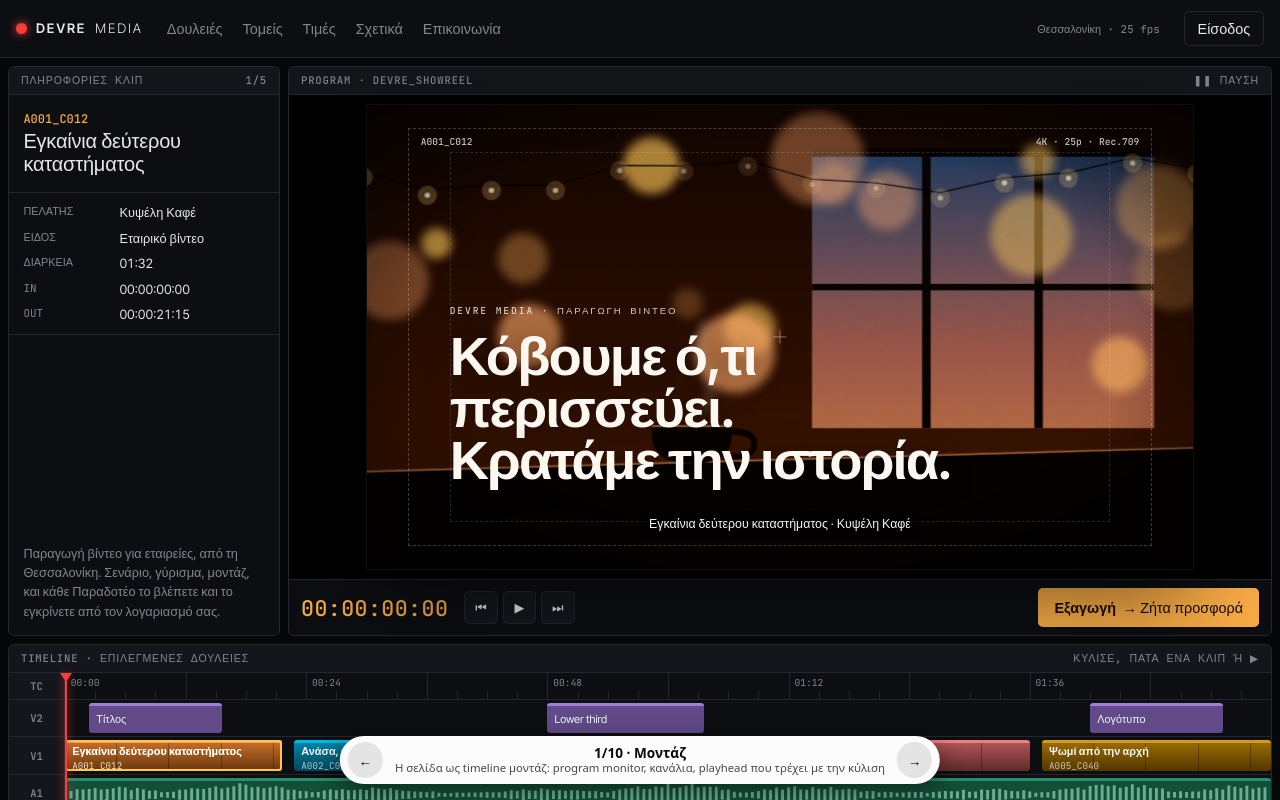
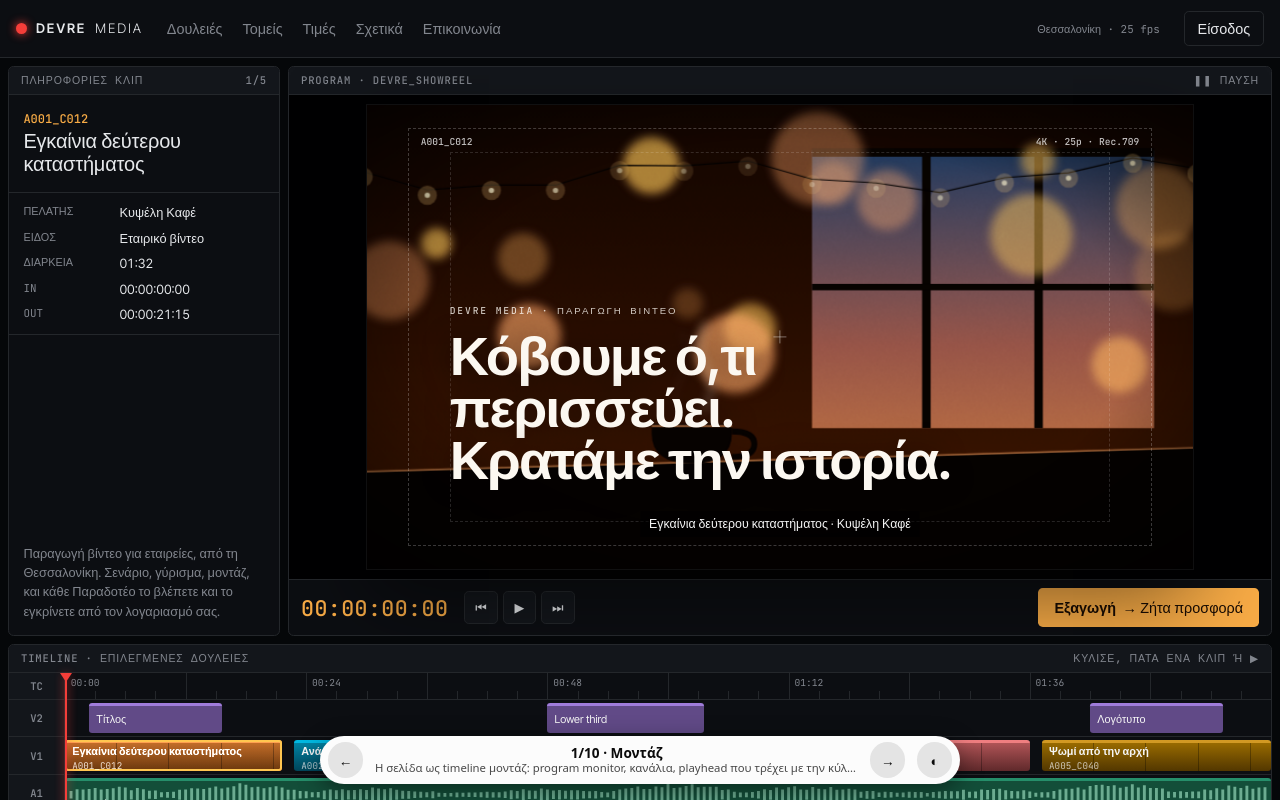
Before and after one commit to ntontischris/dmsfinal, a Next.js app in the folder prototype/: page /directions in a window 1280 px wide. Built offline with nearby package versions, Linux system fonts and the light colour scheme; a web font is replaced by a local one.

Commit message:
feat(prototype): add light/dark toggle to the directions showcase
Co-Authored-By: Claude Opus 5.5 <noreply@anthropic.com>
Claude-Session: https://claude.ai/code/session_01VzfdQ4uChyyBaPRa7EiPjm

```diff
--- a/prototype/src/components/theme-toggle.tsx
+++ b/prototype/src/components/theme-toggle.tsx
@@ -11,16 +11,16 @@ const saveTheme = (theme: 'dark' | 'light') => {
   }
 };
 
+export const toggleTheme = () => {
+  const next = readTheme() === 'dark' ? 'light' : 'dark';
+  if (next === 'light') document.documentElement.dataset.theme = 'light';
+  else delete document.documentElement.dataset.theme;
+  saveTheme(next);
+};
+
 export function ThemeToggle() {
-  const handleClick = () => {
-    const next = readTheme() === 'dark' ? 'light' : 'dark';
-    if (next === 'light') document.documentElement.dataset.theme = 'light';
-    else delete document.documentElement.dataset.theme;
-    saveTheme(next);
-  };
-
   return (
-    <button type="button" className="button" onClick={handleClick}>
+    <button type="button" className="button" onClick={toggleTheme}>
       Σκοτεινό / φωτεινό
     </button>
   );
--- a/prototype/src/directions/direction-preview.tsx
+++ b/prototype/src/directions/direction-preview.tsx
@@ -69,6 +69,7 @@ export function HomePreview({ isShowcase = false }: HomePreviewProps) {
         options={HOME_DIRECTIONS}
         current={direction}
         canGoFull={!isShowcase}
+        canToggleTheme={isShowcase}
       />
     </>
   );
--- a/prototype/src/directions/direction-switcher.tsx
+++ b/prototype/src/directions/direction-switcher.tsx
@@ -2,6 +2,8 @@
 
 import { usePathname, useRouter, useSearchParams } from "next/navigation";
 import { useEffect } from "react";
+
+import { toggleTheme } from "@/components/theme-toggle";
 
 export interface SwitcherOption {
   key: string;
@@ -13,6 +15,7 @@ interface DirectionSwitcherProps {
   options: readonly SwitcherOption[];
   current: SwitcherOption;
   canGoFull?: boolean;
+  canToggleTheme?: boolean;
 }
 
 const isTyping = (target: EventTarget | null): boolean =>
@@ -26,6 +29,7 @@ export function DirectionSwitcher({
   options,
   current,
   canGoFull,
+  canToggleTheme,
 }: DirectionSwitcherProps) {
   const router = useRouter();
   const pathname = usePathname();
@@ -75,6 +79,16 @@ export function DirectionSwitcher({
       <button type="button" onClick={() => go(1)} aria-label="Επόμενη πρόταση">
         →
       </button>
+      {canToggleTheme && (
+        <button
+          type="button"
+          onClick={toggleTheme}
+          aria-label="Σκοτεινό ή φωτεινό θέμα"
+          title="Σκοτεινό / φωτεινό"
+        >
+          ◐
+        </button>
+      )}
       {canGoFull && (
         <button
           type="button"
```
